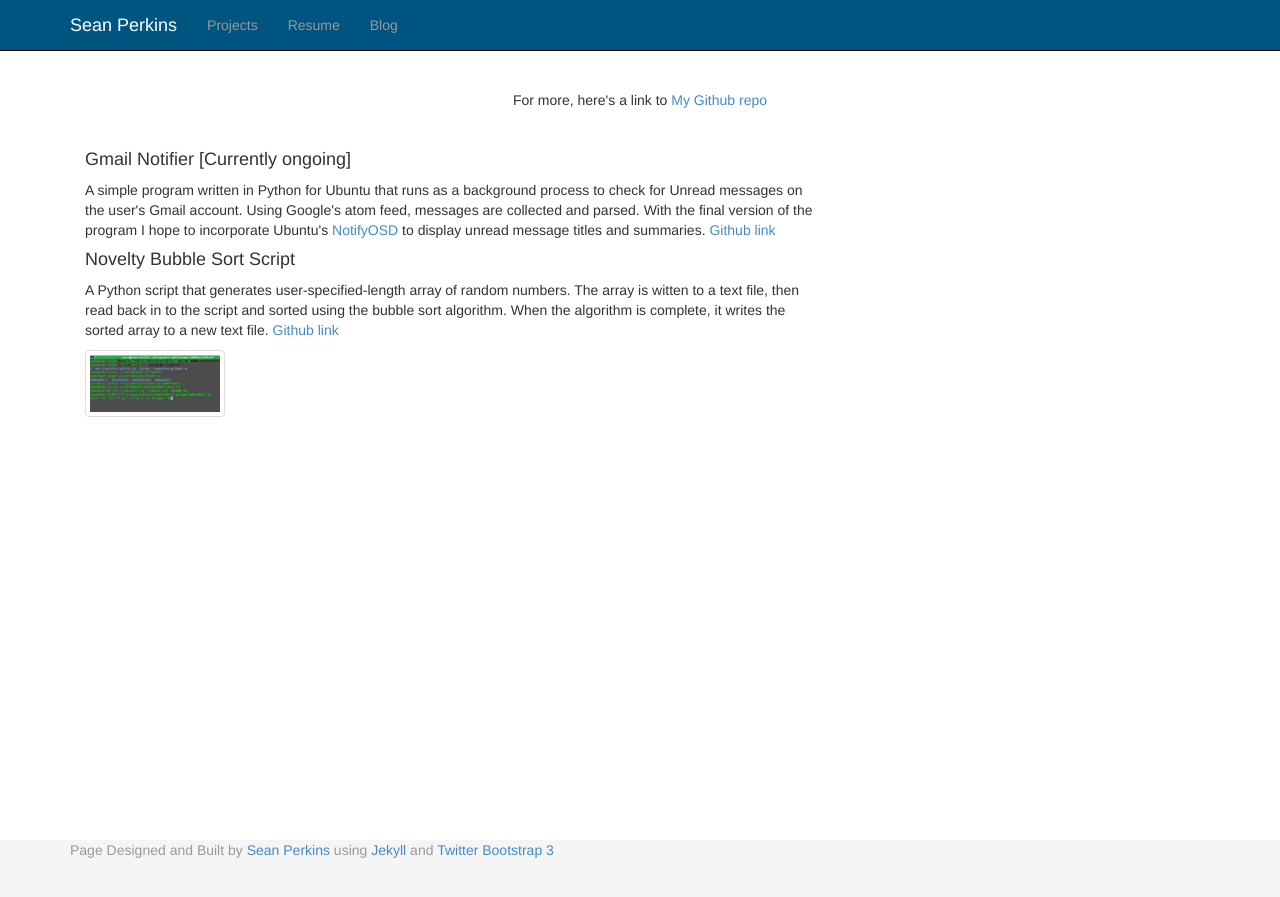
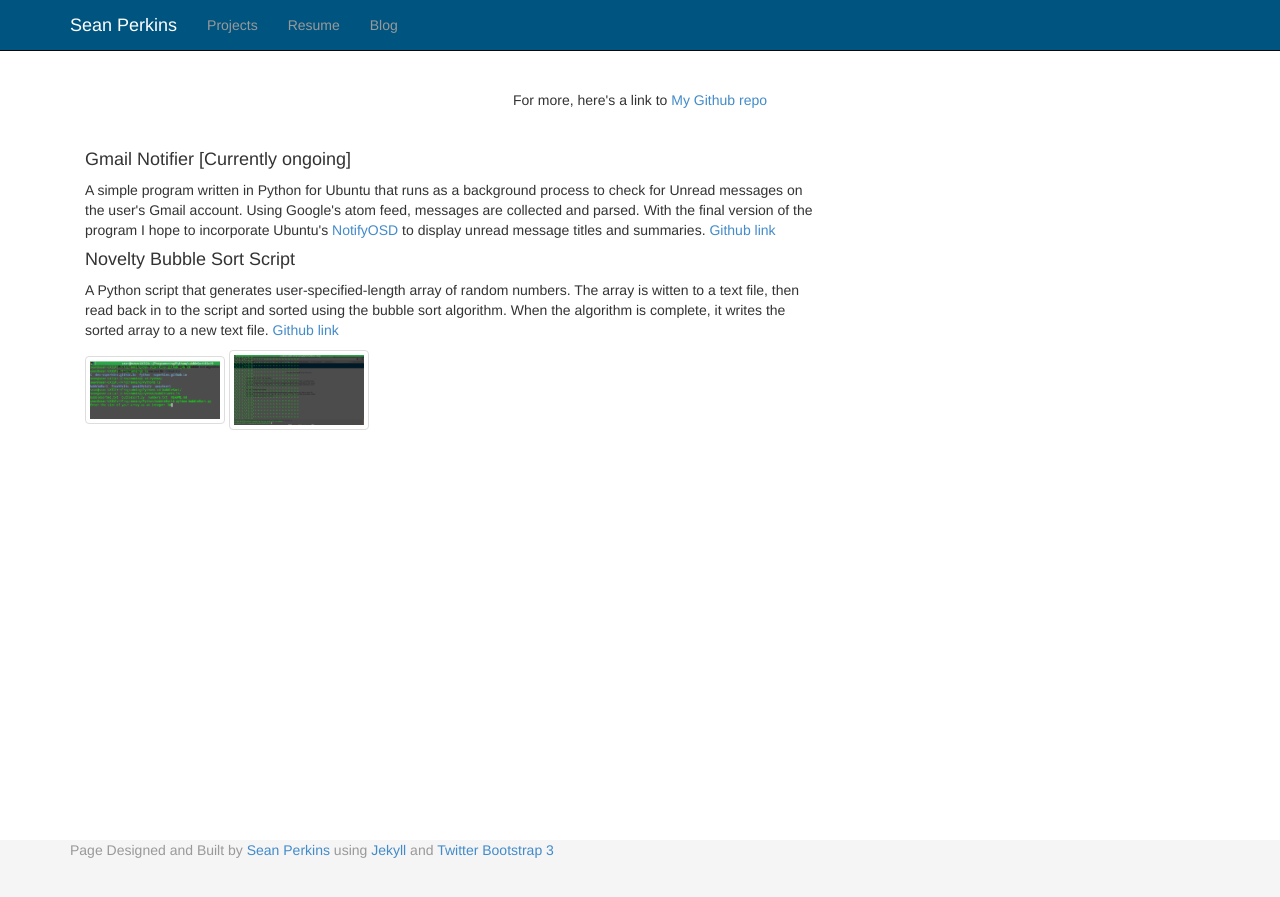
Before and after one commit to scperkins/scperkins.github.io, a Jekyll site: the page built from projects.html, in a window 1280 px wide. Shown: the top 897 px of the page. Built offline with Jekyll 4.4.1, drawn with Linux system fonts in a browser that asks for light colours.

Commit message:
added second picture

```diff
--- a/projects.html
+++ b/projects.html
@@ -14,10 +14,11 @@ layout: default
 			<h4>Novelty Bubble Sort Script</h4>
 			<p>A Python script that generates user-specified-length array of random numbers. The array is witten to a text file, then read back in to the script and sorted using the bubble sort algorithm. When the algorithm is complete, it writes the sorted array to a new text file. <a href="http://github.com/scperkins/bubbleSort">Github link</a></p>
 
-			 <!-- Button trigger modal -->
+			 <!-- image trigger modal -->
 			  <a data-toggle="modal" href="#myModal"><img src="/pics/bubbleSort1.png" class="img-thumbnail" height="140" width="140"></a>
+			  <a data-toggle="modal" href="#myModal2"><img src="/pics/bubbleSort2.png" class="img-thumbnail" height="140" width="140"></a>
 
-			  <!-- Modal -->
+			  <!-- Modal 1 -->
 			  <div class="modal fade" id="myModal" tabindex="-1" role="dialog" aria-labelledby="myModalLabel" aria-hidden="true">
 			    <div class="modal-dialog">
 			      <div class="modal-content">
@@ -35,6 +36,25 @@ layout: default
 			    </div><!-- /.modal-dialog -->
 			  </div><!-- /.modal -->
 
+			  <!-- Modal 2 -->
+			  <div class="modal fade" id="myModal2" tabindex="-1" role="dialog" aria-labelledby="myModalLabel" aria-hidden="true">
+			    <div class="modal-dialog">
+			      <div class="modal-content">
+			        <div class="modal-header">
+			          <button type="button" class="close" data-dismiss="modal" aria-hidden="true">&times;</button>
+			          <h4 class="modal-title">User-specified array size</h4>
+			        </div>
+			        <div class="modal-body">
+			          <img src="/pics/bubbleSort2.png" class="img-responsive">
+			        </div>
+			        <div class="modal-footer">
+			          <button type="button" class="btn btn-default" data-dismiss="modal">Close</button>
+			        </div>
+			      </div><!-- /.modal-content -->
+			    </div><!-- /.modal-dialog -->
+			  </div><!-- /.modal -->
+
+
 
 		</div>
 	</div>
```
